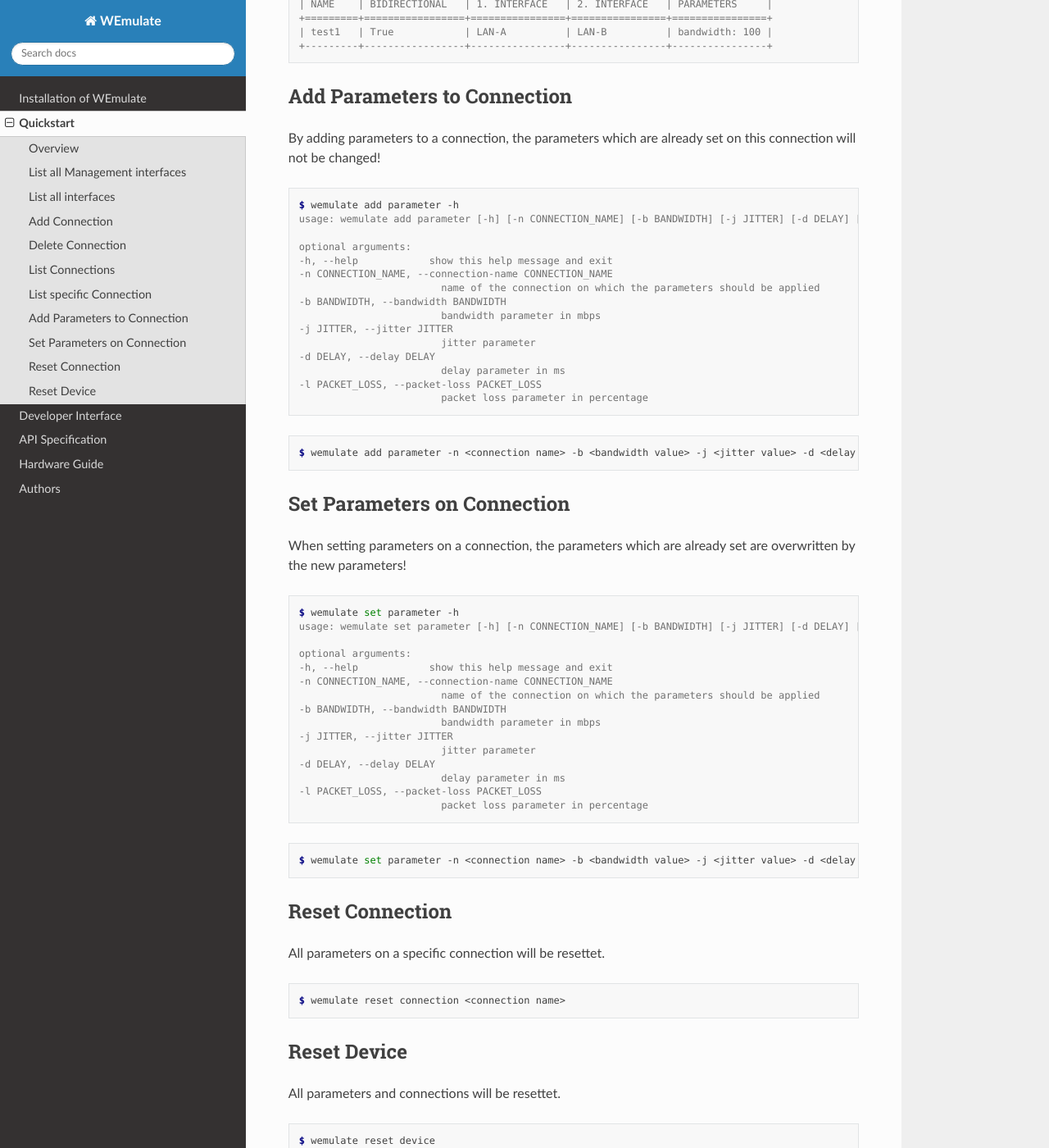
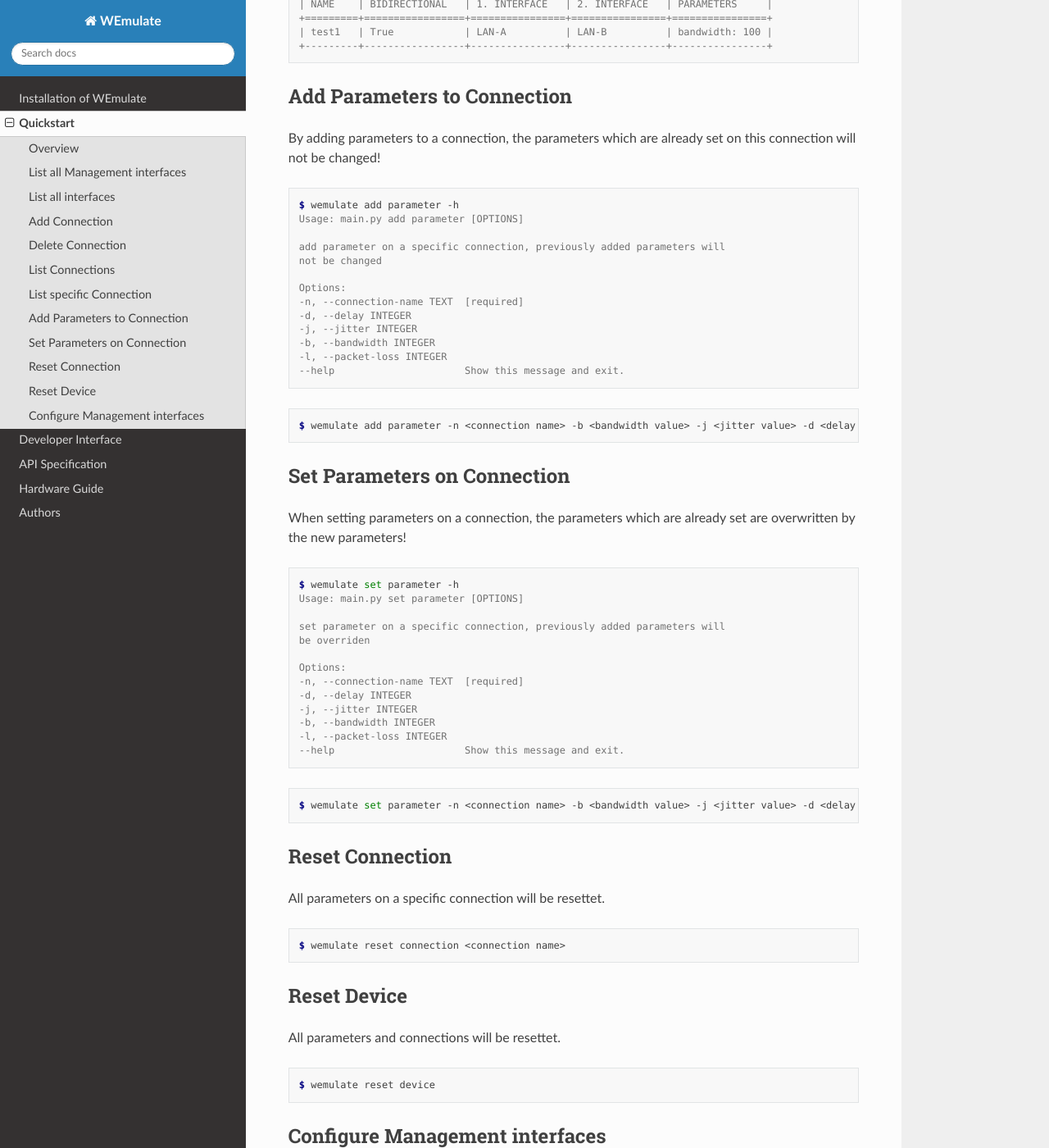
Before and after one commit to wemulate/wemulate, a Sphinx documentation site: the page built from docs/user/quickstart.rst, in a window 1280 px wide and 1400 px high, scrolled down 2035 px. Shown: the whole window at 82% size. Built offline with Sphinx 7.4.7 and the Read the Docs theme 2.0.0, drawn with Linux system fonts in a browser that asks for light colours; some of the changed text lies outside the part shown.

```diff
--- a/docs/user/quickstart.rst
+++ b/docs/user/quickstart.rst
@@ -13,28 +13,27 @@ Overview
 .. code-block:: console
 
     $ wemulate
-    usage: wemulate [-h] [-d] [-q] [-v] {load,save,config,reset,delete,set,list,add,show} ...
+    Usage: main.py [OPTIONS] COMMAND [ARGS]...
 
-    A modern WAN Emulator
+    A modern WAN emulator
 
-    optional arguments:
-    -h, --help            show this help message and exit
-    -d, --debug           full application debug mode
-    -q, --quiet           suppress all console output
-    -v, --version         show program's version number and exit
+    Options:
+    -v, --version                   Show program's version number and exit
+    --install-completion [bash|zsh|fish|powershell|pwsh]
+                                    Install completion for the specified shell.
+    --show-completion [bash|zsh|fish|powershell|pwsh]
+                                    Show completion for the specified shell, to
+                                    copy it or customize the installation.
 
-    sub-commands:
-    {load,save,config,reset,delete,set,list,add,show}
-        load                load a saved configuration
-        save                save the current configuration
-        config              configuration of the application
-        reset               reset connection or program
-        delete              delete parameter or connection
-        set                 set specific parameter on connections
-        list                list specific informations
-        add                 add a new connection or parameter
-        show                show specific informations
+    --help                          Show this message and exit.
 
+    Commands:
+    add     add a new connection or parameter
+    config  configure the application settings
+    delete  delete a connection or parameter
+    reset   reset connection or the whole application settings
+    set     set parameters on a connection
+    show    show specific information
 
 List all Management interfaces
 **********************************************
@@ -70,7 +69,7 @@ Adds a new connection on which traffic control can be applied.
 
 .. code-block:: console
 
-    $ wemulate add connection -n <connection name> -i <interface one>,<interface two>
+    $ wemulate add connection -n <connection name> -i <interface one> <interface two>
 
 Delete Connection
 ***********************
@@ -115,20 +114,18 @@ By adding parameters to a connection, the parameters which are already set on th
 .. code-block:: console
 
     $ wemulate add parameter -h
-    usage: wemulate add parameter [-h] [-n CONNECTION_NAME] [-b BANDWIDTH] [-j JITTER] [-d DELAY] [-l PACKET_LOSS]
+    Usage: main.py add parameter [OPTIONS]
 
-    optional arguments:
-    -h, --help            show this help message and exit
-    -n CONNECTION_NAME, --connection-name CONNECTION_NAME
-                            name of the connection on which the parameters should be applied
-    -b BANDWIDTH, --bandwidth BANDWIDTH
-                            bandwidth parameter in mbps
-    -j JITTER, --jitter JITTER
-                            jitter parameter
-    -d DELAY, --delay DELAY
-                            delay parameter in ms
-    -l PACKET_LOSS, --packet-loss PACKET_LOSS
-                            packet loss parameter in percentage
+    add parameter on a specific connection, previously added parameters will
+    not be changed
+
+    Options:
+    -n, --connection-name TEXT  [required]
+    -d, --delay INTEGER
+    -j, --jitter INTEGER
+    -b, --bandwidth INTEGER
+    -l, --packet-loss INTEGER
+    --help                      Show this message and exit.
 
 .. code-block:: console
 
@@ -141,20 +138,18 @@ When setting parameters on a connection, the parameters which are already set ar
 .. code-block:: console
 
     $ wemulate set parameter -h
-    usage: wemulate set parameter [-h] [-n CONNECTION_NAME] [-b BANDWIDTH] [-j JITTER] [-d DELAY] [-l PACKET_LOSS]
+    Usage: main.py set parameter [OPTIONS]
 
-    optional arguments:
-    -h, --help            show this help message and exit
-    -n CONNECTION_NAME, --connection-name CONNECTION_NAME
-                            name of the connection on which the parameters should be applied
-    -b BANDWIDTH, --bandwidth BANDWIDTH
-                            bandwidth parameter in mbps
-    -j JITTER, --jitter JITTER
-                            jitter parameter
-    -d DELAY, --delay DELAY
-                            delay parameter in ms
-    -l PACKET_LOSS, --packet-loss PACKET_LOSS
-                            packet loss parameter in percentage
+    set parameter on a specific connection, previously added parameters will
+    be overriden
+
+    Options:
+    -n, --connection-name TEXT  [required]
+    -d, --delay INTEGER
+    -j, --jitter INTEGER
+    -b, --bandwidth INTEGER
+    -l, --packet-loss INTEGER
+    --help                      Show this message and exit.
 
 .. code-block:: console
 
@@ -176,3 +171,22 @@ All parameters and connections will be resettet.
 .. code-block:: console
 
     $ wemulate reset device
+
+Configure Management interfaces
+***********************************
+
+.. code-block:: console
+
+    $ wemulate config set --help
+    Usage: main.py config set [OPTIONS]
+
+    set the management interface(s)
+
+    Options:
+    -m, --management-interface TEXT
+                                    [default: ]
+    --help                          Show this message and exit.
+
+.. code-block:: console
+
+    $ wemulate config set -m <interface name>
```
Also changed, not shown: docs/user/install.rst (+6 -2 lines).
